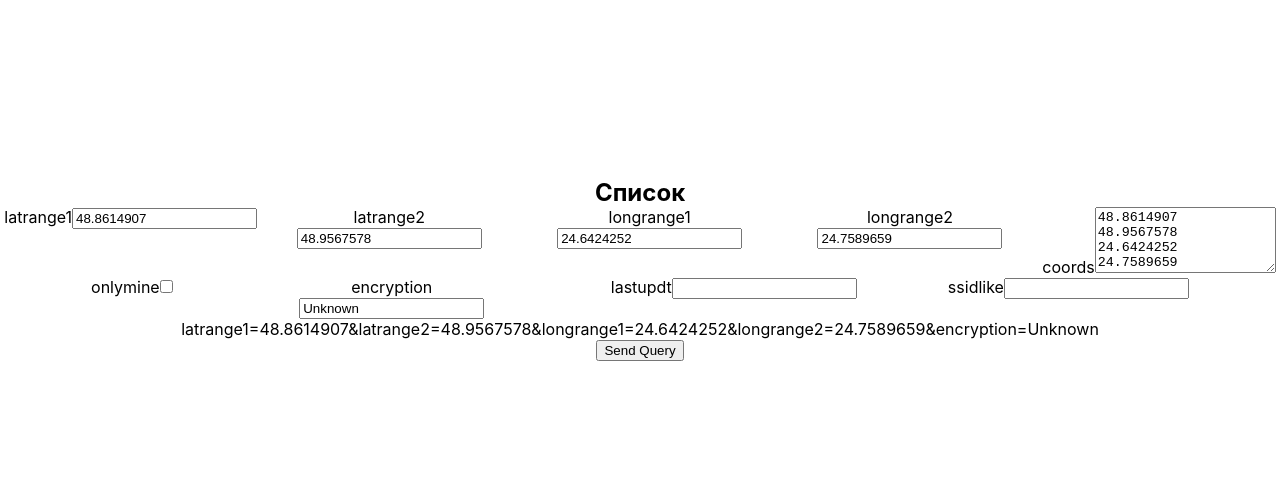
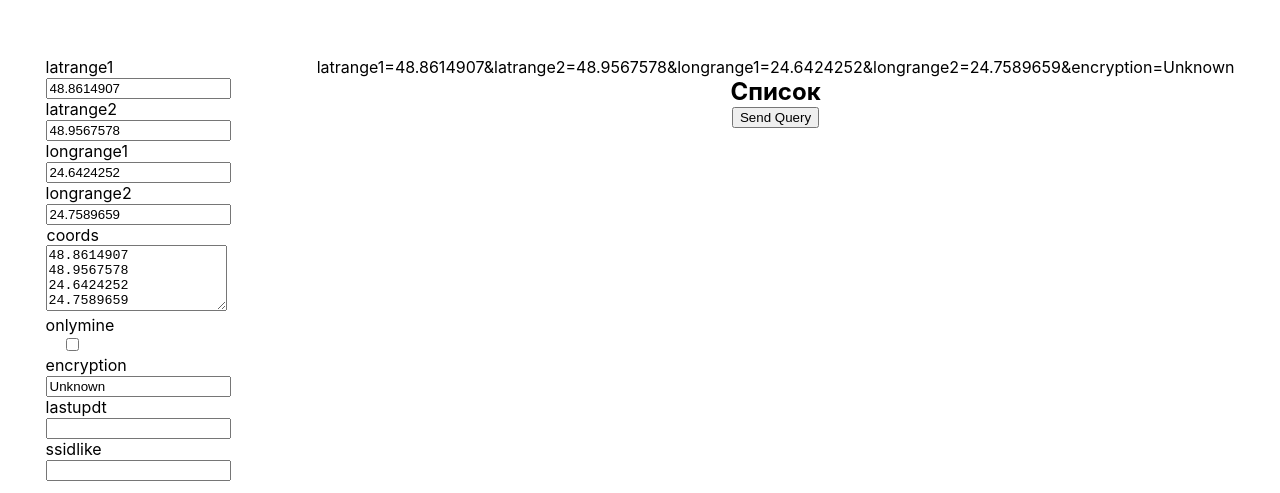
Before and after one commit to Chieftl/wigle-map-viewer, a Nuxt app: page /index-ajax in a window 1280 px wide. Shown: the part 131-624 px from the top of the page. Built offline with nearby package versions, Linux system fonts and the light colour scheme.

Commit message:
Change layout to columns style

```diff
--- a/components/ListApi.vue
+++ b/components/ListApi.vue
@@ -1,13 +1,14 @@
 <template lang="pug">
-  div
-    h1 Список
-    wigle-filters(@filters-change="query = $event")
+  div.block-with-sidebar
+    wigle-filters.wigle-filters(@filters-change="query = $event")
 
-    div.query
-      | {{ query }}
     div
-      button(@click="sendQuery" :disabled="query == ''") Send Query
-    div.response {{ results }}
+      div.query
+        | {{ query }}
+      h1 Список
+      div
+        button(@click="sendQuery" :disabled="query == ''") Send Query
+      div.response {{ results }}
 </template>
 
 <script>
@@ -48,6 +49,10 @@
 </script>
 
 <style lang="scss" scoped>
+  .block-with-sidebar {
+    display: flex;
+  }
+
   ul {
     list-style: none;
     display: flex;
--- a/components/WigleFilters.vue
+++ b/components/WigleFilters.vue
@@ -83,6 +83,7 @@
   .filters {
     display: flex;
     flex-wrap: wrap;
+    flex-direction: column;
     justify-content: space-evenly;
     & > * {
       max-width: 20%;
```
